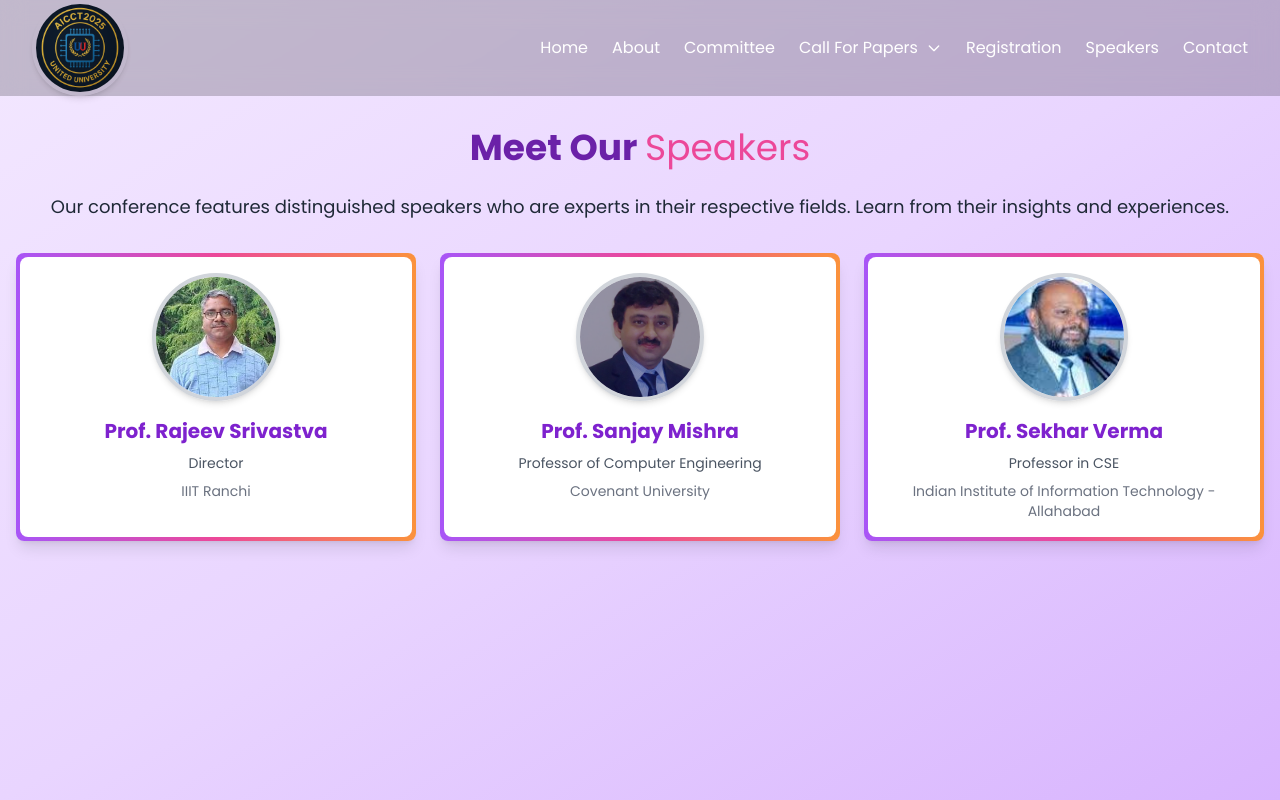
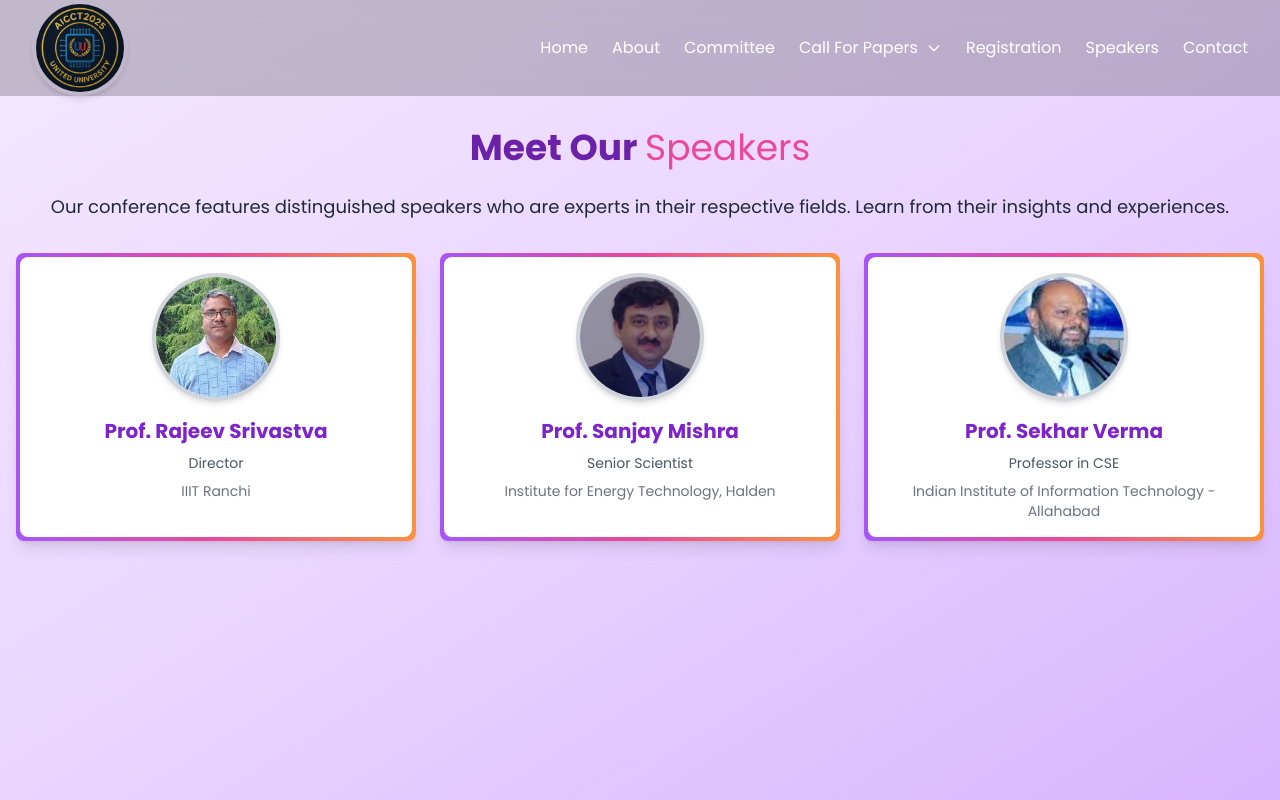
Before and after one commit to manishshukla00/conference, a React (Create React App) app: page /speakers in a window 1280 px wide. Shown: the top 800 px of the page. Built offline with nearby package versions, Linux system fonts and the light colour scheme.

Commit message:
speakers updates

```diff
--- a/src/components/Speakers.jsx
+++ b/src/components/Speakers.jsx
@@ -13,8 +13,8 @@ const Speakers = () => {
     {
       name: "Prof. Sanjay Mishra",
       image: "/images/sanjay-misra.png",
-      designation: "Professor of Computer Engineering",
-      department: " Covenant University",
+      designation: "Senior Scientist",
+      department: "Institute for Energy Technology, Halden",
     },
     {
       name: "Prof. Sekhar Verma",
--- a/src/pages/Speakers.jsx
+++ b/src/pages/Speakers.jsx
@@ -11,8 +11,8 @@ const Speakers = () => {
     {
       name: "Prof. Sanjay Mishra",
       image: "/images/sanjay-misra.png",
-      designation: "Professor of Computer Engineering",
-      department: " Covenant University",
+      designation: "Senior Scientist",
+      department: "Institute for Energy Technology, Halden",
     },
     {
       name: "Prof. Sekhar Verma",
```
